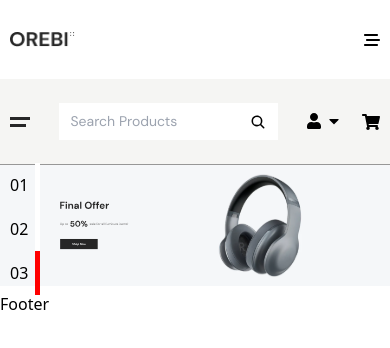
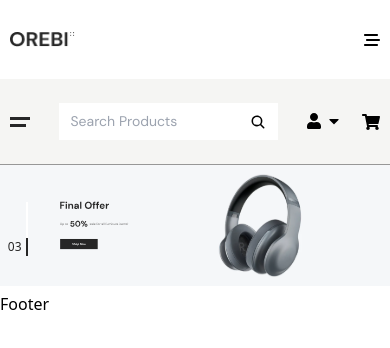
Before and after one commit to mnosumon/orebe, a React (Vite) app: page / in a window 390 px wide. Shown: the top 348 px of the page. Built offline with nearby package versions, Linux system fonts and the light colour scheme.

Commit message:
slick slider responsive done

```diff
--- a/src/compnents/header/HeaderShopCategory.jsx
+++ b/src/compnents/header/HeaderShopCategory.jsx
@@ -16,7 +16,7 @@ const HeaderShopCategory = () => {
       </Dropdown>
       {
         show &&
-      <List className="bg-primary w-[263px] absolute top-7 left-0">
+      <List className="bg-primary w-[263px] absolute top-7 left-0 z-50">
         <li>
           <Link className='text-sm font-dm text-[#FFFFFF] opacity-70 py-4 px-5 hover:pl-8 hover:text-[#FFF] hover:font-bold hover:opacity-100 ease-in-out duration-300 border-b border-[#2D2D2D] block'>Accesories</Link>
         </li>
--- a/src/compnents/header/userAccount/Cart.jsx
+++ b/src/compnents/header/userAccount/Cart.jsx
@@ -11,7 +11,7 @@ const Cart = () => {
           <FaShoppingCart className='text-lg cursor-pointer' />
           {
         show &&
-        <div className="w-[360px] absolute right-0 top-7">
+        <div className="w-[360px] absolute right-0 top-7 z-50">
             <CartPopUp/>
         </div>
         }
--- a/src/compnents/header/userAccount/User.jsx
+++ b/src/compnents/header/userAccount/User.jsx
@@ -16,7 +16,7 @@ const User = () => {
         </div>
         {
         show &&
-        <div className=" w-[200px] absolute top-7 right-0 border border-primary">
+        <div className=" w-[200px] absolute top-7 right-0 border border-primary z-50">
           <List>
             <li>
               <Ancor href="#" className="border-none hover:bg-[#2B2B2B]" content="My Account"/>
--- a/src/compnents/home/Banner.jsx
+++ b/src/compnents/home/Banner.jsx
@@ -6,7 +6,7 @@ import Image from '../utilities/Image';
 import { Link } from 'react-router-dom';
 
 const Banner = () => {
-  let [dotActive, setDotActive] = useState(null)
+  let [dotActive, setDotActive] = useState(0)
   const settings = {
     dots: true,
     beforeChange: (prev, next) => {
@@ -24,7 +24,7 @@ const Banner = () => {
           position: "absolute",
           top: "50%",
           transform: "translateY(-50%)",
-          left: "0",
+          left: "4%",
           padding: "10px"
         }}
       >
@@ -37,16 +37,16 @@ const Banner = () => {
          i === dotActive ?
          {
           width: "30px",
-          color: "primary",
-          borderRight: "5px red solid",
+          color: "#262626",
+          borderRight: "4px #262626 solid",
           padding: "10px 0",
           cursor: "pointer"
          }
          :
          {
           width: "30px",
-          color: "primary",
-          borderRight: "5px #FFFFFF solid",
+          color: "transparent",
+          borderRight: "4px #FFFFFF solid",
           padding: "10px 0",
           cursor: "pointer"
          }
@@ -54,7 +54,101 @@ const Banner = () => {
       >
         0{i + 1}
       </div>
-    )
+    ),
+    responsive: [
+      {
+        breakpoint: 768,
+        settings: {
+          dots: true,
+          appendDots: dots => (
+            <div
+              style={{
+                position: "absolute",
+                top: "50%",
+                transform: "translateY(-50%)",
+                left: "3%",
+              }}
+            >
+              <ul style={{ margin: "0px" }}> {dots} </ul>
+            </div>
+          ),
+          customPaging: i => (
+            <div
+              style={
+               i === dotActive ?
+               {
+                width: "25px",
+                color: "#262626",
+                borderRight: "3px #262626 solid",
+                cursor: "pointer",
+                fontSize: "14px",
+                padding: "5px 0",
+               }
+               :
+               {
+                width: "25px",
+                color: "transparent",
+                borderRight: "3px #FFFFFF solid",
+                cursor: "pointer",
+                fontSize: "14px",
+                padding: "5px 0",
+               }
+              }
+            >
+              0{i + 1}
+            </div>
+          ),
+        }
+      },
+      {
+        breakpoint: 576,
+        settings: {
+          dots: true,
+          appendDots: dots => (
+            <div
+              style={{
+                position: "absolute",
+                top: "50%",
+                transform: "translateY(-50%)",
+                left: "2%",
+              }}
+            >
+              <ul style={{ margin: "0px" }}> {dots} </ul>
+            </div>
+          ),
+          customPaging: i => (
+            <div
+              style={
+               i === dotActive ?
+               {
+                width: "20px",
+                color: "#262626",
+                borderRight: "2px #262626 solid",
+                cursor: "pointer",
+                fontSize: "12px",
+               }
+               :
+               {
+                width: "20px",
+                color: "transparent",
+                borderRight: "2px #FFFFFF solid",
+                cursor: "pointer",
+                fontSize: "12px",
+               }
+              }
+            >
+              0{i + 1}
+            </div>
+          ),
+        }
+      },
+      {
+        breakpoint: 320,
+        settings: {
+          dots: false,
+        }
+      },
+    ],
   };
   return (
     <Slider {...settings}>
```
